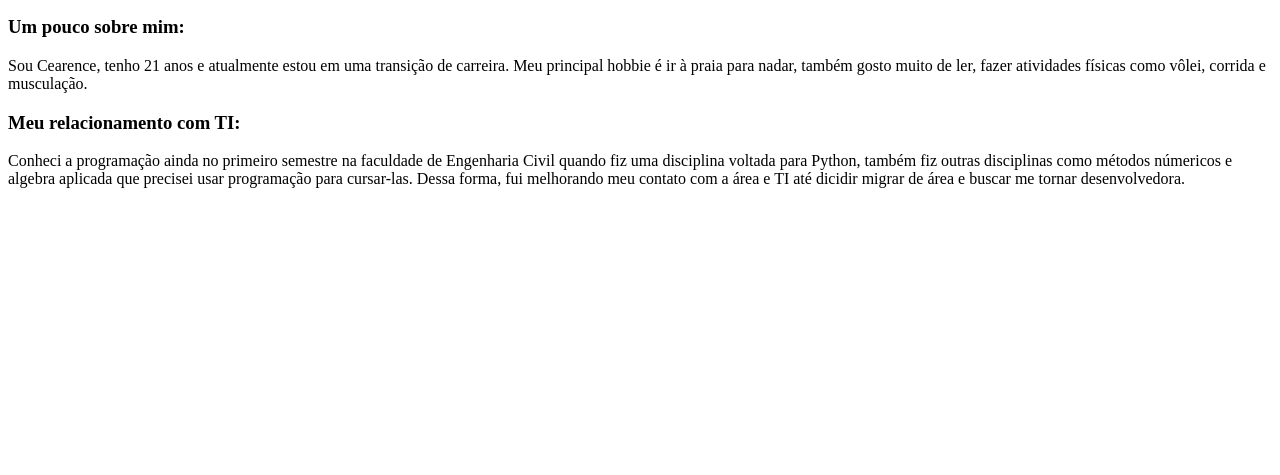
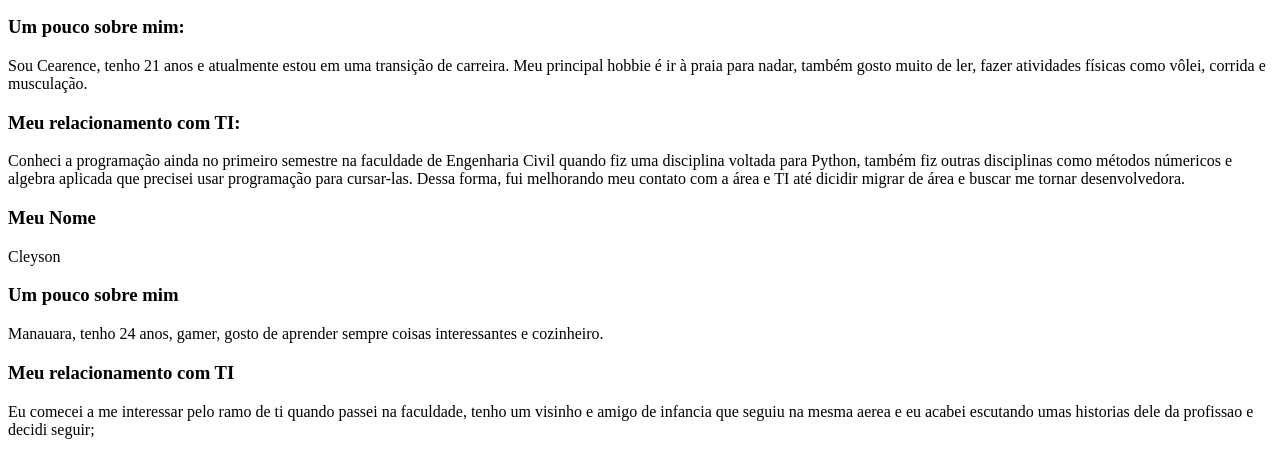
Before and after one commit to Kenzie-Academy-Brasil-Developers/m1-entrega-s1-trabalhando-git-equipe-dhulyanne, a plain HTML site: page index.html in a window 1280 px wide. Shown: the part 325-800 px from the top of the page. Drawn offline with Linux system fonts and the light colour scheme.

Commit message:
comentario no index.html

```diff
--- a/index.html
+++ b/index.html
@@ -19,5 +19,11 @@
     <p>Sou Cearence, tenho 21 anos e atualmente estou em uma transição de carreira. Meu principal hobbie é ir à praia para nadar, também gosto muito de ler, fazer atividades físicas como vôlei, corrida e musculação. </p>
     <h3>Meu relacionamento com TI:</h3>
     <p>Conheci a programação ainda no primeiro semestre na faculdade de Engenharia Civil quando fiz uma disciplina voltada para Python, também fiz outras disciplinas como métodos númericos e algebra aplicada que precisei usar programação para cursar-las. Dessa forma, fui melhorando meu contato com a área e TI até dicidir migrar de área e buscar me tornar desenvolvedora.</p>
+    <h3>Meu Nome</h3>
+    <p>Cleyson</p>
+    <h3>Um pouco sobre mim</h3>
+    <p>Manauara, tenho 24 anos, gamer, gosto de aprender sempre coisas interessantes e cozinheiro.</p>
+    <h3>Meu relacionamento com TI</h3>
+    <P>Eu comecei a me interessar pelo ramo de ti quando passei na faculdade, tenho um visinho e amigo de infancia que seguiu na mesma aerea e eu acabei escutando umas historias dele da profissao e decidi seguir;</P>
 </body>
 </html>
```
